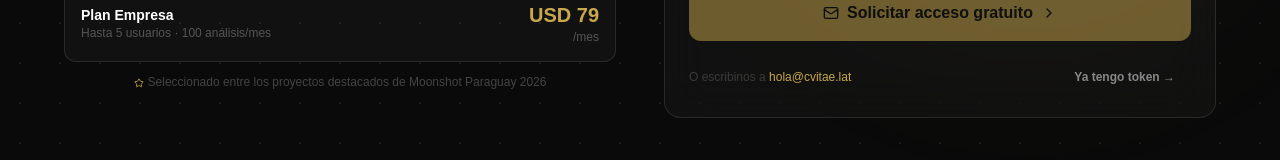
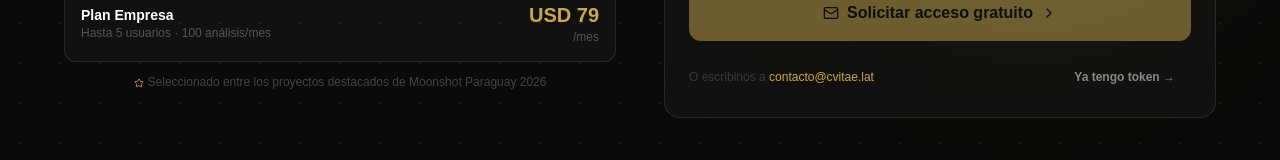
Before and after one commit to Isasola/cvitae-unified, a React (Vite) app: page / in a window 1280 px wide. Shown: the part 4654-4814 px from the top of the page. Built offline with nearby package versions, Linux system fonts and the light colour scheme; no server answers.

Commit message:
fix: actualizar email de contacto a contacto@cvitae.lat

```diff
--- a/src/pages/LandingPage.tsx
+++ b/src/pages/LandingPage.tsx
@@ -275,7 +275,7 @@ function B2BSection() {
       if (err.code === '23505') {
         setFormError('Este email ya está registrado. ¡Te avisaremos pronto!')
       } else {
-        setFormError('Error al registrar. Escribinos a hola@cvitae.lat')
+        setFormError('Error al registrar. Escribinos a contacto@cvitae.lat')
       }
     } finally {
       setSending(false)
@@ -386,7 +386,7 @@ function B2BSection() {
                     <div className="flex items-center justify-between pt-1">
                       <p className="text-xs text-[#3a3a3a]">
                         O escribinos a{' '}
-                        <a href="mailto:hola@cvitae.lat" className="text-[#c9a84c] hover:underline">hola@cvitae.lat</a>
+                        <a href="mailto:contacto@cvitae.lat" className="text-[#c9a84c] hover:underline">contacto@cvitae.lat</a>
                       </p>
                       <GoldButton href="/reclutadores" variant="ghost" size="sm" className="text-xs">
                         Ya tengo token →
```
